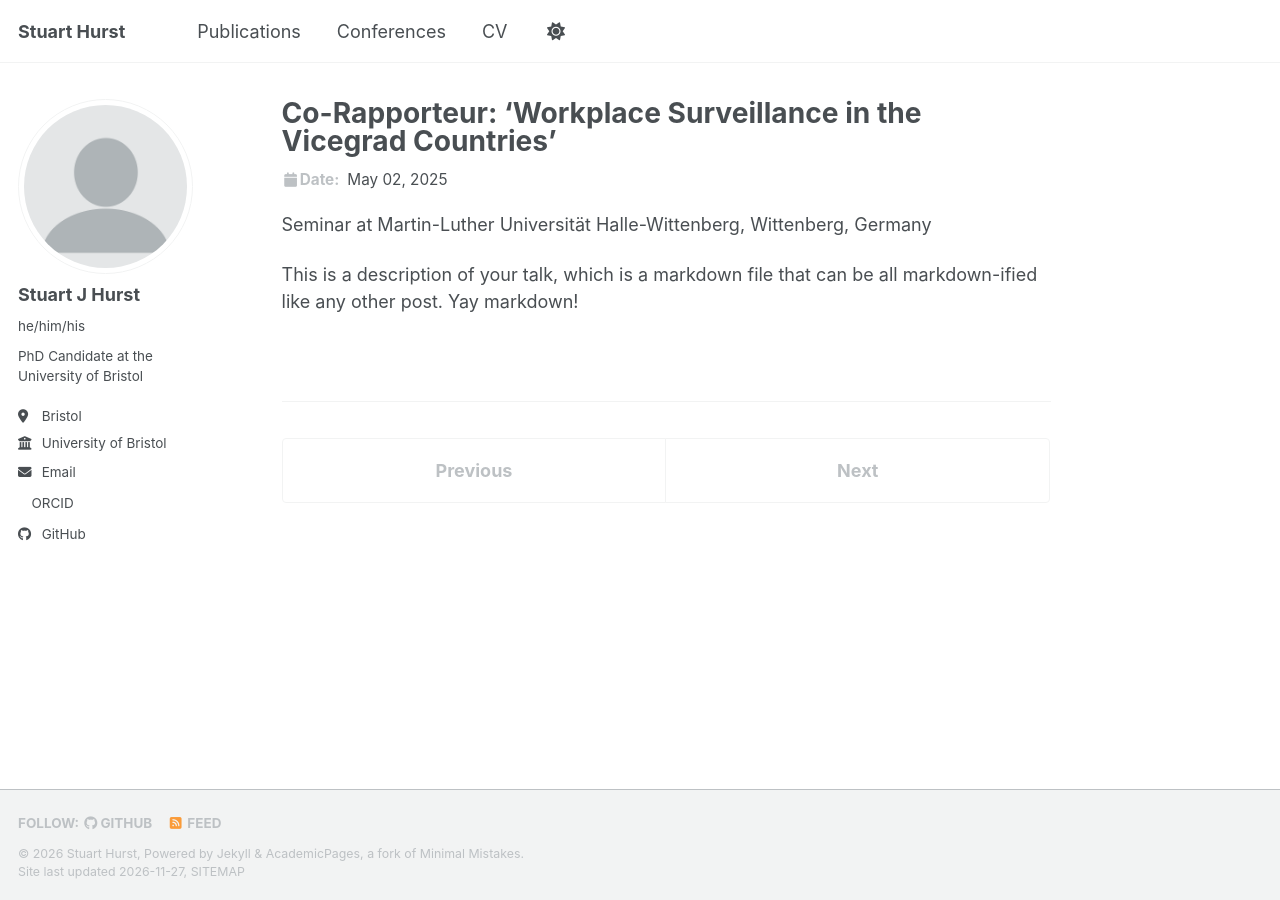
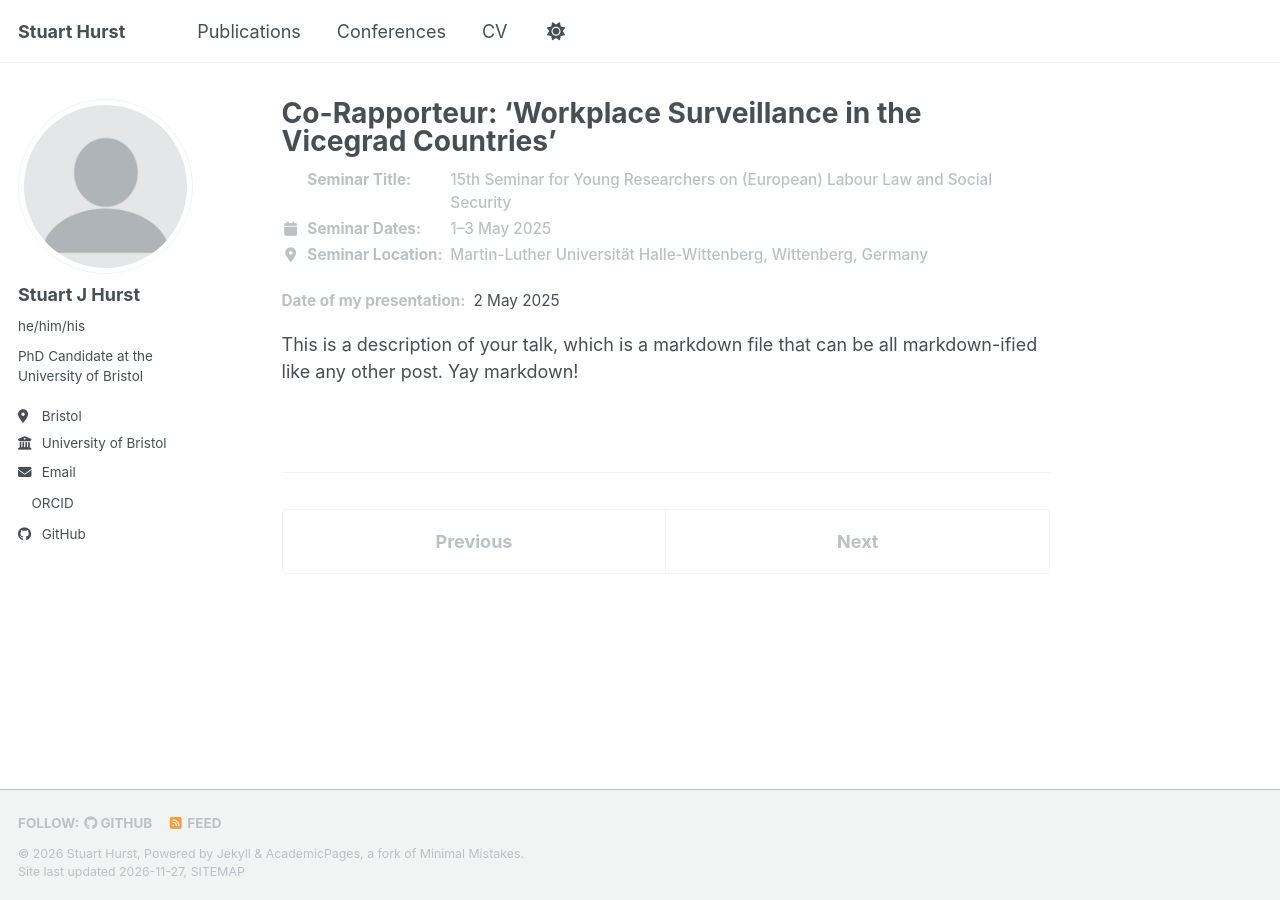
Before and after one commit to stuartjhurst/stuartjhurst.github.io, a Jekyll site: the page built from _talks/2025YRSWittenberg.md, in a window 1280 px wide. Built offline with Jekyll 4.4.1, drawn with Linux system fonts in a browser that asks for light colours; a script bundle is joined from its source files by our own code; a style sheet for code colours, icons or effects is not loaded.

Commit message:
Update talk.html

```diff
--- a/_layouts/talk.html
+++ b/_layouts/talk.html
@@ -20,8 +20,8 @@ layout: default
   <article class="page" itemscope itemtype="http://schema.org/CreativeWork">
     {% if page.title %}<meta itemprop="headline" content="{{ page.title | markdownify | strip_html | strip_newlines | escape_once }}">{% endif %}
     {% if page.excerpt %}<meta itemprop="description" content="{{ page.excerpt | markdownify | strip_html | strip_newlines | escape_once }}">{% endif %}
-    {% if page.date %}<meta itemprop="datePublished" content="{{ page.date | date: "%B %d, %Y" }}">{% endif %}
-    {% if page.modified %}<meta itemprop="dateModified" content="{{ page.modified | date: "%B %d, %Y" }}">{% endif %}
+    {% if page.date %}<meta itemprop="datePublished" content="{{ page.date | date: "%-d %B %Y" }}">{% endif %}
+    {% if page.modified %}<meta itemprop="dateModified" content="{{ page.modified | date: "%-d %B %Y" }}">{% endif %}
 
     <div class="page__inner-wrap">
       {% unless page.header.overlay_color or page.header.overlay_image %}
@@ -31,32 +31,56 @@ layout: default
             <p class="page__meta"><i class="fa fa-clock" aria-hidden="true"></i> {% include read-time.html %}</p>
           {% endif %}
 
+          {% comment %}<!-- Work out which custom fields to use, based on the talk type -->{% endcomment %}
+          {% assign is_event = false %}
           {% if page.type == "Workshop" %}
-            {% comment %}<!-- Workshop layout. The empty fa-fw icon is a spacer so the title line aligns with the lines below. -->{% endcomment %}
-            <p class="page__date" style="margin-bottom: 0;">
-              <i class="fa fa-fw" aria-hidden="true"></i>
-              <strong>Workshop Title:</strong> {{ page.workshop }}
-            </p>
-            <p class="page__date" style="margin-bottom: 0;">
-              <i class="fa fa-fw fa-calendar" aria-hidden="true"></i>
-              <strong>Workshop Dates:</strong> {{ page.workshop_dates }}
-            </p>
-            <p class="page__date" style="margin-bottom: 0;">
+            {% assign is_event = true %}
+            {% assign event_name = page.workshop %}
+            {% assign event_dates = page.workshop_dates %}
+          {% elsif page.type == "Seminar" %}
+            {% assign is_event = true %}
+            {% assign event_name = page.seminar %}
+            {% assign event_dates = page.seminar_dates %}
+          {% elsif page.type == "Conference" %}
+            {% assign is_event = true %}
+            {% assign event_name = page.conference %}
+            {% assign event_dates = page.conference_dates %}
+          {% endif %}
+
+          {% if is_event %}
+            {% comment %}
+              Three-column grid: icon | label | value.
+              The label column sizes itself to the longest label, so all values line up.
+              The empty fa-fw icon on the title row is a spacer to line it up with the icon rows.
+            {% endcomment %}
+            <div class="page__date" style="display: grid; grid-template-columns: auto auto 1fr; column-gap: 0.5em; row-gap: 0.2em; align-items: baseline;">
+              {% if event_name %}
+                <i class="fa fa-fw" aria-hidden="true"></i>
+                <strong>{{ page.type }} Title:</strong>
+                <span>{{ event_name }}</span>
+              {% endif %}
+              {% if event_dates %}
+                <i class="fa fa-fw fa-calendar" aria-hidden="true"></i>
+                <strong>{{ page.type }} Dates:</strong>
+                <span>{{ event_dates }}</span>
+              {% endif %}
               <i class="fa fa-fw fa-map-marker-alt" aria-hidden="true"></i>
-              <strong>Workshop Location:</strong> {{ page.venue }}{% if page.venue and page.location %}, {% endif %}{{ page.location }}
-            </p>
+              <strong>{{ page.type }} Location:</strong>
+              <span>{{ page.venue }}{% if page.venue and page.location %}, {% endif %}{{ page.location }}</span>
+            </div>
+
             {% if page.date %}
               <p class="page__date" style="margin-top: 1.5em;">
                 <strong>Date of my presentation:</strong>
-                <time datetime="{{ page.date | date_to_xmlschema }}">{{ page.date | date: "%d-%m-%Y" }}</time>
+                <time datetime="{{ page.date | date_to_xmlschema }}">{{ page.date | date: "%-d %B %Y" }}</time>
               </p>
             {% endif %}
           {% else %}
             {% comment %}<!-- Default layout for every other talk type -->{% endcomment %}
             {% if page.modified %}
-              <p class="page__date"><strong><i class="fa fa-fw fa-calendar" aria-hidden="true"></i>Date:</strong> <time datetime="{{ page.modified | date: "%Y-%m-%d" }}">{{ page.modified | date: "%B %d, %Y" }}</time></p>
+              <p class="page__date"><strong><i class="fa fa-fw fa-calendar" aria-hidden="true"></i>Date:</strong> <time datetime="{{ page.modified | date: "%Y-%m-%d" }}">{{ page.modified | date: "%-d %B %Y" }}</time></p>
             {% elsif page.date %}
-              <p class="page__date"><strong><i class="fa fa-fw fa-calendar" aria-hidden="true"></i>Date:</strong> <time datetime="{{ page.date | date_to_xmlschema }}">{{ page.date | date: "%B %d, %Y" }}</time></p>
+              <p class="page__date"><strong><i class="fa fa-fw fa-calendar" aria-hidden="true"></i>Date:</strong> <time datetime="{{ page.date | date_to_xmlschema }}">{{ page.date | date: "%-d %B %Y" }}</time></p>
             {% endif %}
             {% if page.type %}<p>{{ page.type }} at {{ page.venue }}, {{ page.location }}</p>{% endif %}
           {% endif %}
```
